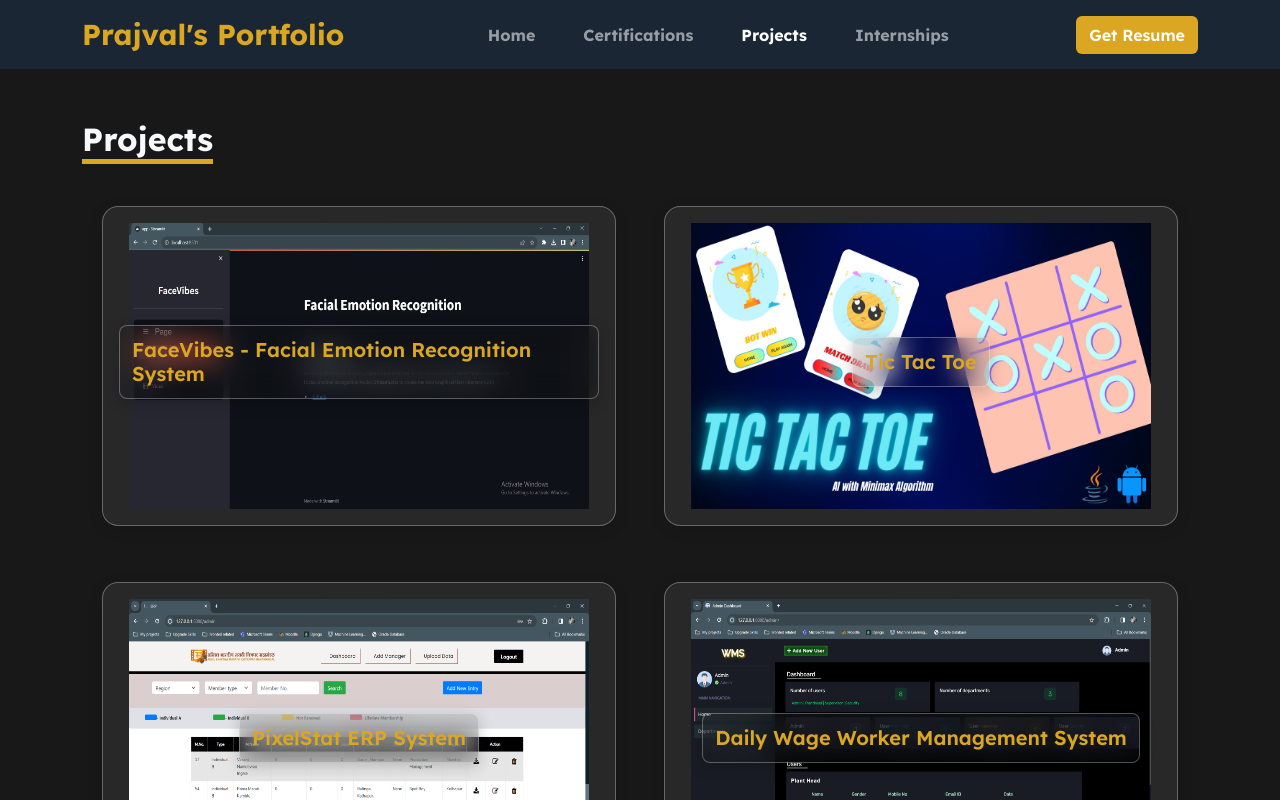
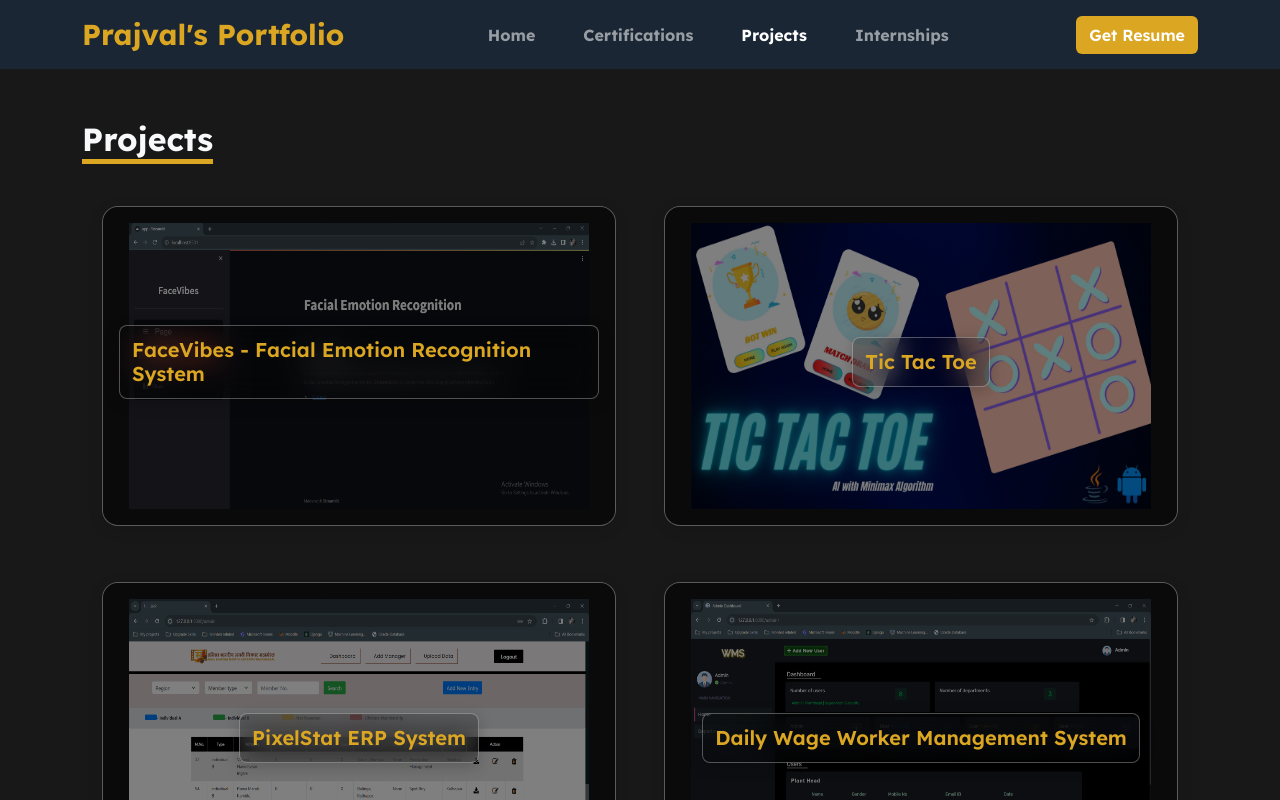
Before and after one commit to paju3125/Portfolio, a React (Create React App) app: page /projects in a window 1280 px wide. Shown: the top 800 px of the page. Built offline with nearby package versions, Linux system fonts and the light colour scheme.

Commit message:
frontend related changes on project/certifications

```diff
--- a/src/components/projects/ProjectCard.jsx
+++ b/src/components/projects/ProjectCard.jsx
@@ -5,6 +5,7 @@ export default function ProjectCard(props) {
   return (
     <div className="card mx-2" data-aos="zoom-in-up" data-aos-duration="1000">
       {/* <svg xmlns="http://www.w3.org/2000/svg" viewBox="0 0 24 24"><path d="M20 5H4V19L13.2923 9.70649C13.6828 9.31595 14.3159 9.31591 14.7065 9.70641L20 15.0104V5ZM2 3.9934C2 3.44476 2.45531 3 2.9918 3H21.0082C21.556 3 22 3.44495 22 3.9934V20.0066C22 20.5552 21.5447 21 21.0082 21H2.9918C2.44405 21 2 20.5551 2 20.0066V3.9934ZM8 11C6.89543 11 6 10.1046 6 9C6 7.89543 6.89543 7 8 7C9.10457 7 10 7.89543 10 9C10 10.1046 9.10457 11 8 11Z"></path></svg> */}
+      <div className="overlay"></div>
       <img src={props.img} alt="" />
       <div className="card-img-overlay d-flex align-items-center justify-content-center">
         <h5 className="card-title">{props.title}</h5>
@@ -25,8 +26,8 @@ export default function ProjectCard(props) {
             <svg xmlns="http://www.w3.org/2000/svg" viewBox="0 0 16 16" width="40" height="40">
               <defs>
                 <linearGradient id="gh-mark-grad" x1="0%" y1="0%" x2="0%" y2="100%">
-                  <stop offset="5%" stop-color="#a838bb" />
-                  <stop offset="80%" stop-color="#51287c" />
+                  <stop offset="5%" stop-color="#efcc74" />
+                  <stop offset="80%" stop-color="#dba622" />
                 </linearGradient>
               </defs>
               <path class="gh-mark" fill-rule="evenodd" d="M8 0C3.58 0 0 3.58 0 8c0 3.54 2.29 6.53 5.47 7.59.4.07.55-.17.55-.38 0-.19-.01-.82-.01-1.49-2.01.37-2.53-.49-2.69-.94-.09-.23-.48-.94-.82-1.13-.28-.15-.68-.52-.01-.53.63-.01 1.08.58 1.23.82.72 1.21 1.87.87 2.33.66.07-.52.28-.87.51-1.07-1.78-.2-3.64-.89-3.64-3.95 0-.87.31-1.59.82-2.15-.08-.2-.36-1.02.08-2.12 0 0 .67-.21 2.2.82.64-.18 1.32-.27 2-.27.68 0 1.36.09 2 .27 1.53-1.04 2.2-.82 2.2-.82.44 1.1.16 1.92.08 2.12.51.56.82 1.27.82 2.15 0 3.07-1.87 3.75-3.65 3.95.29.25.54.73.54 1.48 0 1.07-.01 1.93-.01 2.2 0 .21.15.46.55.38A8.013 8.013 0 0016 8c0-4.42-3.58-8-8-8z" />
--- a/src/components/projects/projects.css
+++ b/src/components/projects/projects.css
@@ -31,6 +31,21 @@
     height: 90%;
     fill: #333;
     transition: all 0.6s cubic-bezier(0.175, 0.885, 0.32, 1.275);
+}
+
+.projects .card,
+.certifications .card {
+    background-image: linear-gradient(rgba(0, 0, 0, 0.5), rgba(0, 0, 0, 0.5));
+    border: 1px solid rgba(255, 255, 255, 0.3);
+}
+
+.projects .overlay {
+    position: absolute;
+    top: 0;
+    left: 0;
+    width: 100%;
+    height: 100%;
+    background-color: rgba(0, 0, 0, 0.5);
 }
 
 .projects .card:hover {
@@ -83,7 +98,7 @@
     padding: .6em;
     /* color: rgb(241, 128, 31); */
     color: var(--text-color);
-    background: rgba(28, 28, 27, 0.103);
+    background: rgba(0, 0, 0, 0.2);
     border-radius: 8px;
     box-shadow: 0 4px 15px rgba(0, 0, 0, 0.194);
     backdrop-filter: blur(15px);
--- a/src/index.css
+++ b/src/index.css
@@ -4,7 +4,7 @@ body {
 }
 
 :root {
-    --text-color: rgb(219, 166, 34);
+    --text-color: #dba622;
     --bg-color: #181818;
 }
 
```
